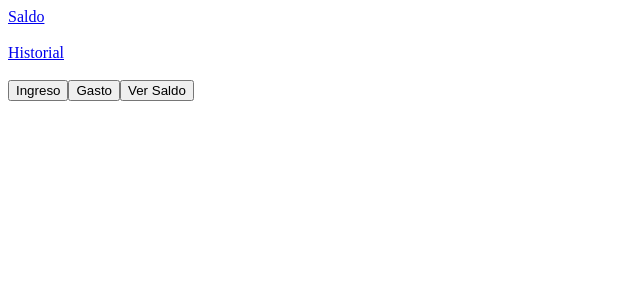
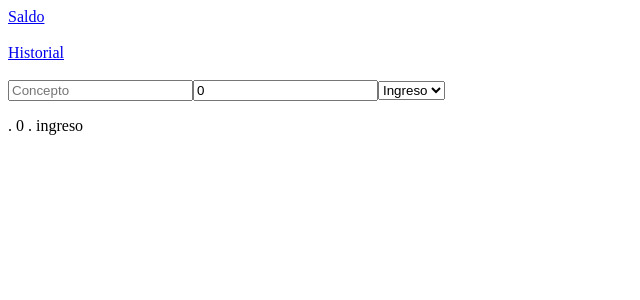
Before and after one commit to Jmeza7/finanzas-app, an Angular app: page / in a window 1280 px wide. Shown: the top 300 px of the page, without its empty margins (0-640 px from the left). Built offline with nearby package versions, Linux system fonts and the light colour scheme.

Commit message:
Día 7: formulario con Signal Forms (paso 1)

```diff
--- a/src/app/movimiento.ts
+++ b/src/app/movimiento.ts
@@ -1,5 +1,6 @@
 export interface Movimiento {
     "id":number,
     "cantidad":number,
-    "tipo": 'ingreso' | 'gasto'
+    "tipo": 'ingreso' | 'gasto',
+    "concepto": string,
 }
--- a/src/app/saldo/saldo.html
+++ b/src/app/saldo/saldo.html
@@ -1,6 +1,12 @@
-<button class="button" (click)="agregar('ingreso')"> Ingreso</button>
-<button class="button" (click)="agregar('gasto')"> Gasto</button>
-<button class="button" (click)="getSaldo()"> Ver Saldo</button>
+
+    <input type="text" placeholder="Concepto" [formField]="movimientoForm.concepto"/>
+    <input type="number" placeholder="Cantidad" [formField]="movimientoForm.cantidad"/>
+    <select [formField]="movimientoForm.tipo">
+        <option value="gasto"> Gasto </option>
+        <option value="ingreso"> Ingreso </option>
+    </select>
+
+<p> {{nuevoMovimiento().concepto}} .  {{nuevoMovimiento().cantidad}}  . {{nuevoMovimiento().tipo}} </p>
 
 @if(showSaldo()){
     <h1> {{saldo()}} </h1>
--- a/src/app/saldo/saldo.ts
+++ b/src/app/saldo/saldo.ts
@@ -1,15 +1,22 @@
 import { Component, effect, inject, signal } from '@angular/core';
 import { Movimiento } from '../movimiento';
 import { Movimientos } from '../services/movimientos';
+import { form, FormField, required } from '@angular/forms/signals';
 
 @Component({
-  imports: [],
+  imports: [FormField],
   selector: 'app-saldo',
   styleUrl: './saldo.scss',
   templateUrl: './saldo.html',
 })
 export class Saldo {
   private readonly movimientosService = inject(Movimientos);
+  nuevoMovimiento = signal<Omit<Movimiento,'id'>>({
+    concepto:'',
+    cantidad:0,
+    tipo:'ingreso'
+  })
+  movimientoForm = form(this.nuevoMovimiento);
   showSaldo = signal(false);
   saldo = this.movimientosService.saldo;
 
@@ -22,8 +29,8 @@ export class Saldo {
     })
   }
 
-  agregar(tipo:Movimiento['tipo']){
-    this.movimientosService.agregarMovimiento(tipo);
+  agregar(mov:Omit<Movimiento[],'id'>){
+    //this.movimientosService.agregarMovimiento();
   }
 
   getSaldo(){
--- a/src/app/services/movimientos.ts
+++ b/src/app/services/movimientos.ts
@@ -61,7 +61,8 @@ export class Movimientos {
         const id = Date.now();
         const cantidad = 10;
         const tipo = ev;
-        return [...v, {id,cantidad,tipo }]
+        const concepto = "test";
+        return [...v, {id,cantidad,tipo, concepto }]
         });
     }
 
```
